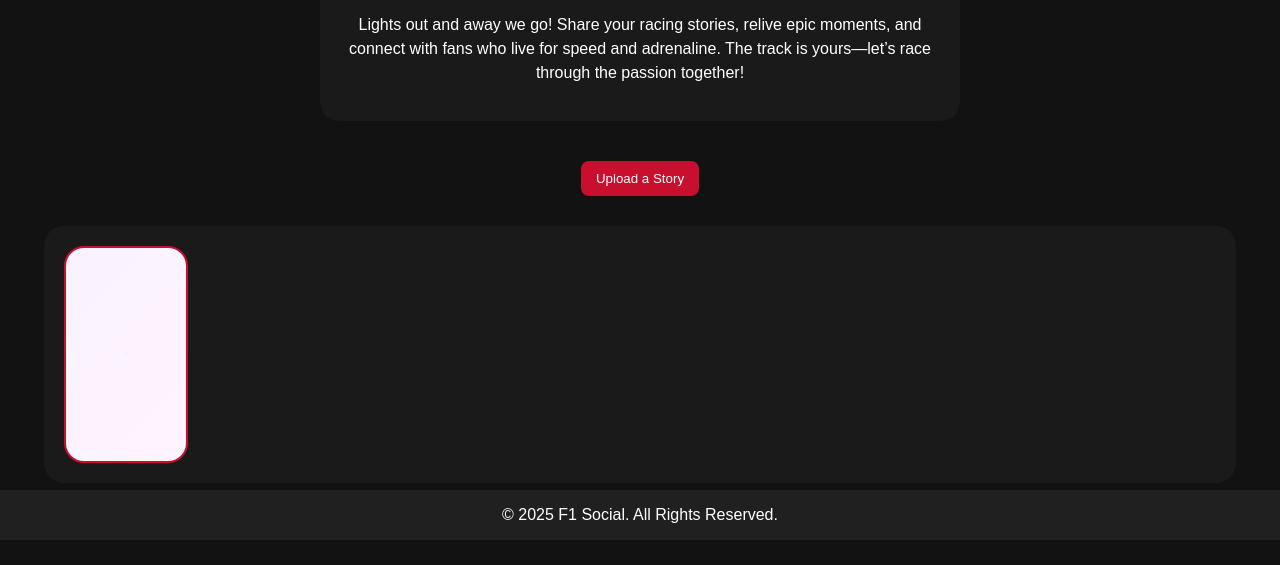
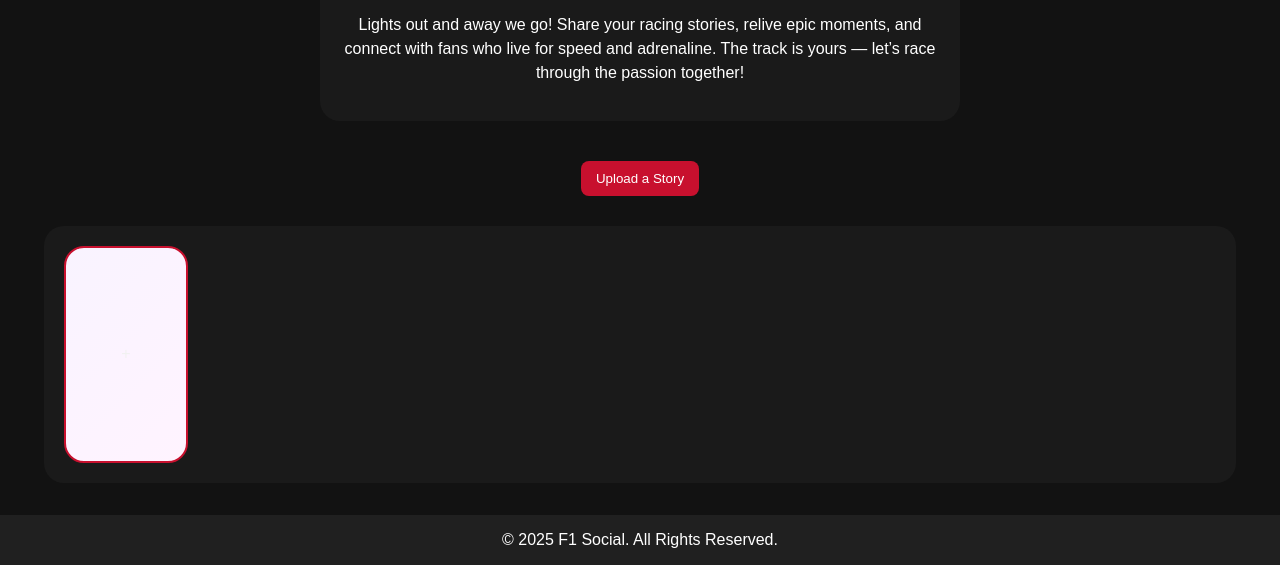
Before and after one commit to urx2me/IPTL_PT1, a plain HTML site: page HTML/create.html in a window 1280 px wide. Shown: the part 260-825 px from the top of the page. Before the commit the page ends 800 px from the top, so only its background shows below. Drawn offline with Linux system fonts and the light colour scheme.

Commit message:
fixed footer and some javascript

```diff
--- a/CSS/about.css
+++ b/CSS/about.css
@@ -51,6 +51,10 @@
             margin-bottom: 2em;
         }
 
+        .section p {
+            text-align: center;
+        }
+
         .section img {
             width: 100%;
             border-radius: 10px;
@@ -87,9 +91,7 @@
             color: white;
             text-align: center;
             padding: 1em 0;
-            position: fixed;
-            bottom: 0;
-            width: 100%;
+            margin-top: 2em;
         }
 
         .logo {
--- a/CSS/create.css
+++ b/CSS/create.css
@@ -273,13 +273,11 @@ background-color: #a60e2e;
 }
 
 footer {
-    background-color: #202020;
-    color: white;
-    text-align: center;
-    padding: 1em 0;
-    position: fixed;
-    bottom: 0;
-    width: 100%;
+background-color: #202020;
+color: white;
+text-align: center;
+padding: 1em 0;
+margin-top: 2em;
 }
 
 .logo {
--- a/CSS/feed.css
+++ b/CSS/feed.css
@@ -172,9 +172,7 @@ footer {
     color: white;
     text-align: center;
     padding: 1em 0;
-    position: fixed;
-    bottom: 0;
-    width: 100%;
+    margin-top: 2em;
 }
 
 .story-preview {
--- a/CSS/home.css
+++ b/CSS/home.css
@@ -20,9 +20,7 @@ footer {
     color: white;
     text-align: center;
     padding: 1em 0;
-    position: fixed;
-    bottom: 0;
-    width: 100%;
+    margin-top: 2em;
 }
 
 nav {
--- a/CSS/news.css
+++ b/CSS/news.css
@@ -190,9 +190,7 @@
             color: white;
             text-align: center;
             padding: 1em 0;
-            position: fixed;
-            bottom: 0;
-            width: 100%;
+            margin-top: 2em;
         }
 
         .logo {
--- a/HTML/create.html
+++ b/HTML/create.html
@@ -4,7 +4,6 @@
     <meta charset="UTF-8">
     <meta name="viewport" content="width=device-width, initial-scale=1.0">
     <link rel="stylesheet" href="../CSS/create.css">
-    <script src="../JS/create.js"></script>
 </head>
 
 <body>
@@ -23,7 +22,7 @@
 <div class="f1-info-section">
     <div class="f1-text">
       <h2>Welcome to PitLane!</h2>
-      <p> Lights out and away we go! Share your racing stories, relive epic moments, and connect with fans who live for speed and adrenaline. The track is yours—let’s race through the passion together!</p>
+      <p> Lights out and away we go! Share your racing stories, relive epic moments, and <br> connect with fans who live for speed and adrenaline. The track is yours — let’s race through the passion together!</p>
     </div>
   </div>
 
@@ -62,5 +61,6 @@
     &copy; 2025 F1 Social. All Rights Reserved.
   </footer>
 
+<script src="../JS/create.js"></script>
 </body>
 </html>
```
Also changed, not shown: HTML/about.html (+2 -2 lines), HTML/feed.html (+2 -1 lines), HTML/home.html (+2 -2 lines), IMAGES/kowi.jpg (added), IMAGES/kowi.png (deleted).
